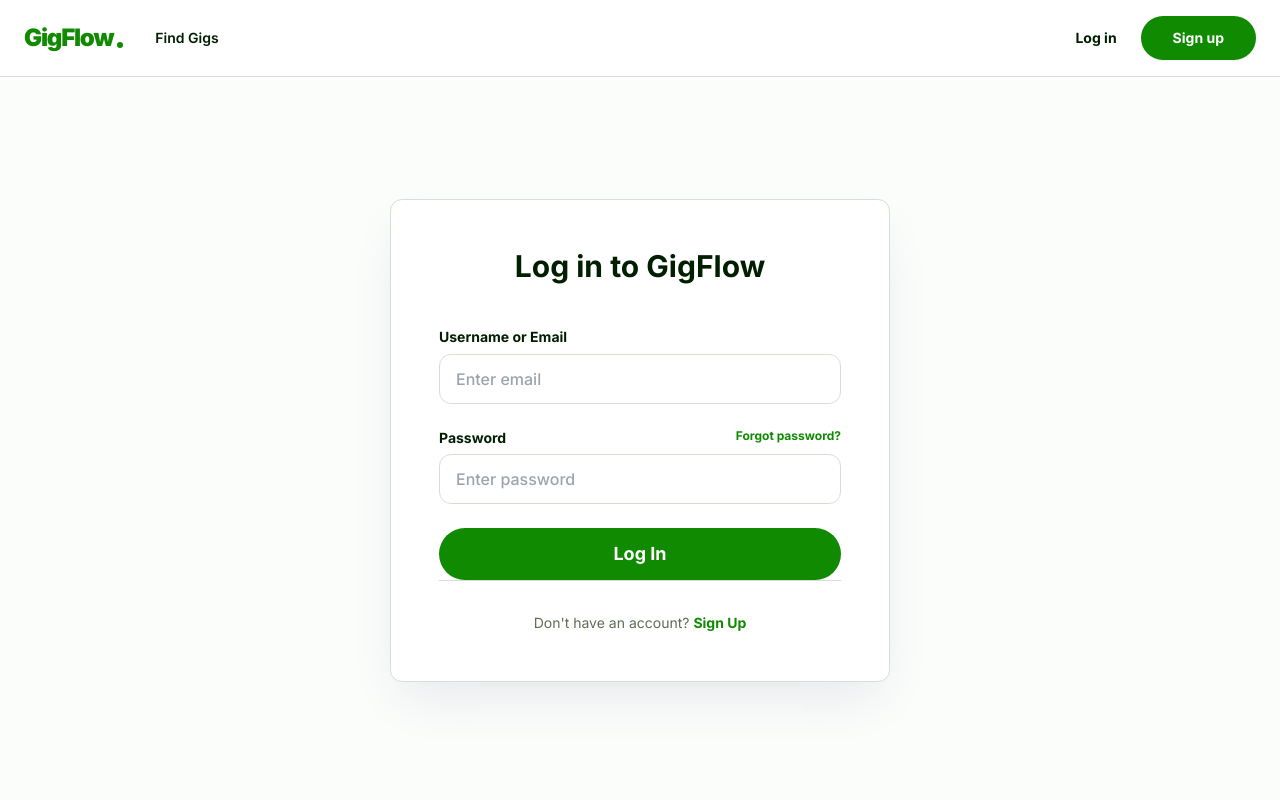
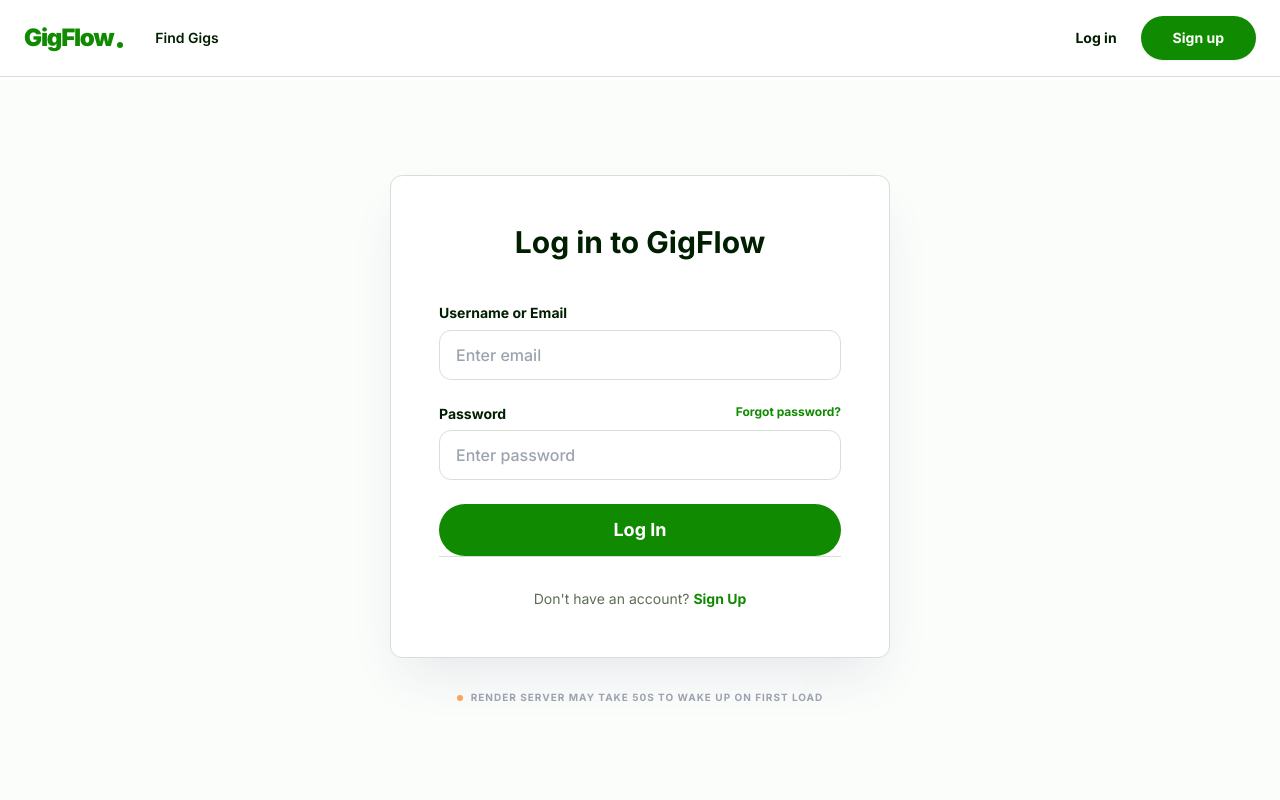
Before and after one commit to prob-Code/GigFlow, a React (Vite) app in the folder gigflow-frontend/: page /login in a window 1280 px wide. Shown: the top 800 px of the page. Built offline with nearby package versions, Linux system fonts and the light colour scheme; no server answers.

Commit message:
UI: Added server status indicator to Login page to inform about Render sleep delays

```diff
--- a/gigflow-frontend/src/pages/Login.jsx
+++ b/gigflow-frontend/src/pages/Login.jsx
@@ -89,6 +89,14 @@ export default function Login() {
                         </p>
                     </div>
                 </div>
+
+                {/* Debug Info for Connection */}
+                <div className="mt-8 text-center">
+                    <p className="text-[10px] text-gray-400 font-bold uppercase tracking-widest flex items-center justify-center gap-2">
+                        <span className="w-1.5 h-1.5 rounded-full bg-orange-400 animate-pulse"></span>
+                        Render server may take 50s to wake up on first load
+                    </p>
+                </div>
             </motion.div>
         </div>
     );
```
